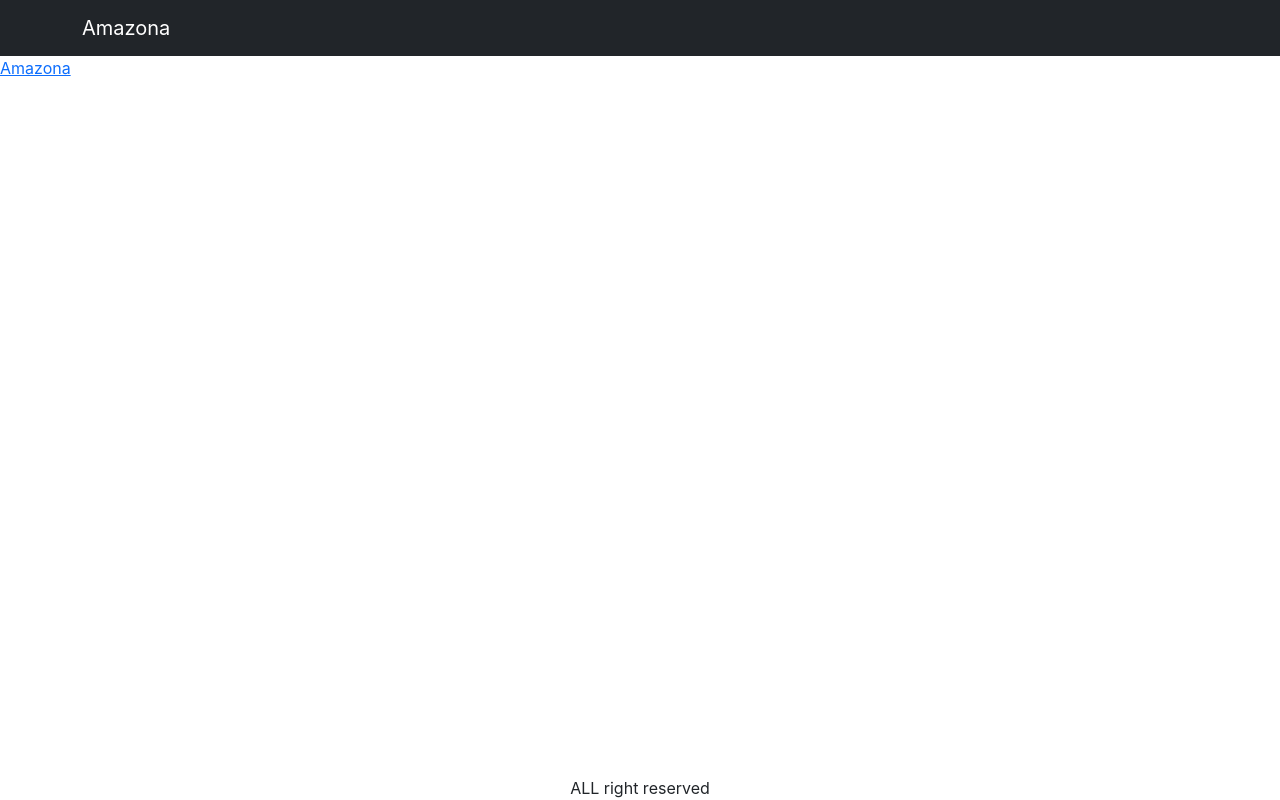
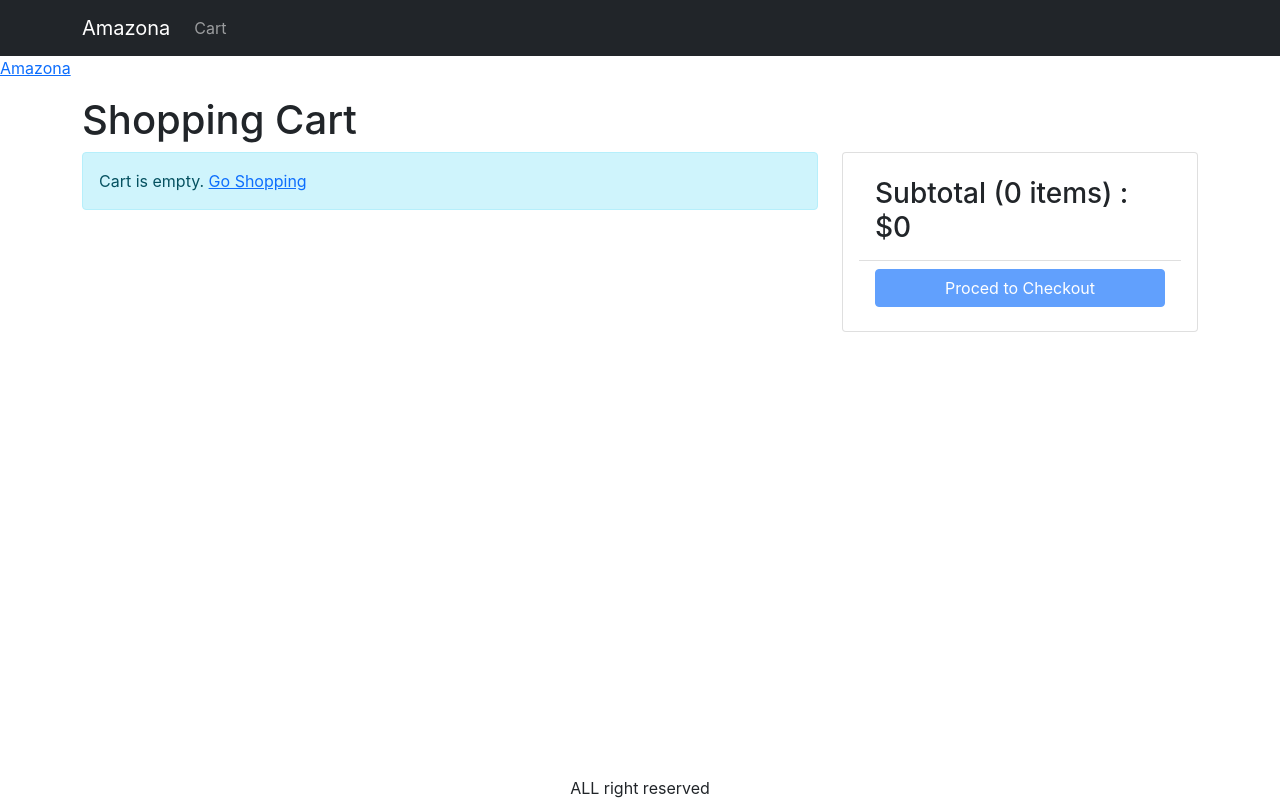
Before and after one commit to MrSix13/a, a React (Create React App) app in the folder frontend/: page /cart in a window 1280 px wide. Built offline with nearby package versions, Linux system fonts and the light colour scheme.

Commit message:
cart ending

```diff
--- a/frontend/public/index.html
+++ b/frontend/public/index.html
@@ -1,5 +1,5 @@
 <!DOCTYPE html>
-<html lang="en">
+<html lang="es">
   <head>
     <meta charset="utf-8" />
     <link rel="icon" href="%PUBLIC_URL%/favicon.ico" />
--- a/frontend/src/App.js
+++ b/frontend/src/App.js
@@ -1,11 +1,19 @@
 import {BrowserRouter, Link, Route, Routes} from 'react-router-dom';
+import { useContext } from 'react';
 import HomeScreen from './screens/HomeScreen';
 import ProductScreen from './screens/ProductScreen';
 import Navbar from 'react-bootstrap/Navbar';
+import Nav from 'react-bootstrap/Nav';
 import Container from 'react-bootstrap/Container';
 import {LinkContainer} from 'react-router-bootstrap';
+import Badge from 'react-bootstrap/esm/Badge';
+import { Store } from './store';
+import CartScreen from './screens/CartScreen';
 
 function App() {
+  const {state} = useContext(Store);
+  const {cart} = state;
+
   return (
     <BrowserRouter>
       <div className="d-flex flex-column site-container">
@@ -15,6 +23,16 @@ function App() {
               <LinkContainer to="/">
                 <Navbar.Brand>Amazona</Navbar.Brand>
               </LinkContainer>
+              <Nav className="me-auto">
+                <Link to="/cart" className='nav-link'>
+                Cart
+                {cart.cartItems.length > 0 && (
+                  <Badge pill bg="danger">
+                    {cart.cartItems.reduce((a,c)=> a+c.quantity, 0)}
+                  </Badge>
+                )}
+                </Link>
+              </Nav>
             </Container>
           </Navbar>
           <Link to="/">Amazona</Link>
@@ -23,6 +41,7 @@ function App() {
         <main>
           <Container className='mt-3'>
             <Routes>
+              <Route path="/cart" element={<CartScreen/>}/>
               <Route path="/product/:slug" element={<ProductScreen/>}/>
               <Route path="/" element={<HomeScreen/>}/>
             </Routes>
--- a/frontend/src/components/Product.js
+++ b/frontend/src/components/Product.js
@@ -1,10 +1,31 @@
+import { useContext } from 'react';
+import { Link } from 'react-router-dom';
+import axios from 'axios';
+import { Store } from '../store';
 import Card from 'react-bootstrap/Card';
 import Button from 'react-bootstrap/Button';
-import { Link } from 'react-router-dom';
 import Rating from './Rating';
 
 function Product(props){
     const {product} = props;
+    const {state, dispatch: ctxDispatch} = useContext(Store);
+    const {
+        cart: {cartItems}
+    } = state;
+    const addToCartHandler = async(item) =>{
+        const existItem = cartItems.find((x)=> x._id === product._id);
+        const quantity = existItem ? existItem.quantity + 1 : 1;
+        const {data} = await axios.get(`/api/products/${item._id}`)
+        if(data.countInStock < quantity){
+            window.alert('Sorry, Product is out of stock')
+            return;
+        }
+
+        ctxDispatch({
+            type:'CART_ADD_ITEM',
+            payload: {...item, quantity}
+        })
+    }
     return (
         <Card>
             <Link to={`/product/${product.slug}`}>
@@ -16,7 +37,11 @@ function Product(props){
                 </Link>
                 <Rating rating={product.rating} numReviews={product.numReviews}/>
                 <Card.Text><strong>${product.price}</strong></Card.Text>
-                <Button>Add to cart</Button>
+                {product.countInStock === 0
+                   ? <Button variant="light" disabled>Out of Stock</Button>
+                   : <Button onClick={()=> addToCartHandler(product)}>Add to cart</Button>
+                }
+
             </Card.Body>
         </Card>
     )
--- a/frontend/src/index.css
+++ b/frontend/src/index.css
@@ -42,3 +42,7 @@ main{
 .img-large{
   max-width: 100%;
 }
+
+.img-thumbnail{
+  height: 80px;
+}
--- /dev/null
+++ b/frontend/src/screens/CartScreen.js
@@ -0,0 +1,130 @@
+import {useContext} from 'react';
+import {Store} from '../store';
+import {Helmet} from 'react-helmet-async';
+import {Link, useNavigate} from 'react-router-dom';
+import Row from 'react-bootstrap/Row';
+import Col from 'react-bootstrap/Col';
+import Card from 'react-bootstrap/Card';
+import Button from 'react-bootstrap/Button';
+import ListGroup from 'react-bootstrap/ListGroup';
+import MessageBox from '../components/MessageBox';
+import axios from 'axios';
+
+
+export default function CartScreen(){
+    const navigate = useNavigate();
+    const {state,dispatch:ctxDispatch} = useContext(Store);
+    const {
+        cart:{cartItems},
+    } = state;
+
+    const updateCartHandler = async(item, quantity) =>{
+        const {data} = await axios.get(`/api/products/${item._id}`)
+        if(data.countInStock < quantity){
+            window.alert('Sorry, Product is out of stock')
+            return;
+        }
+
+        ctxDispatch({
+            type:'CART_ADD_ITEM',
+            payload: {...item, quantity}
+        })
+    }
+
+    const removeItemHandler = (item) =>{
+        ctxDispatch({type:'CART_REMOVE_ITEM', payload:item})
+    }
+
+    const checkoutHandler = ()=>{
+        navigate('/signin?redirect=/shipping')
+    }
+    return (
+        <div>
+            <Helmet>
+                <title>Shopping Cart</title>
+            </Helmet>
+            <h1>Shopping Cart</h1>
+            <Row>
+                <Col md={8}>
+                 {cartItems.length === 0 ? (
+                     <MessageBox>
+                         Cart is empty. <Link to="/">Go Shopping</Link>
+                     </MessageBox>
+                 ) :
+                 (
+                     <ListGroup>
+                         {cartItems.map((item)=>(
+                             <ListGroup.Item key={item._id}>
+                                 <Row className="align-items-center">
+                                     <Col md={4}>
+                                        <img
+                                         src={item.image}
+                                         alt={item.name}
+                                         className="img-fluid rounded img-thumbnail"
+                                        ></img>{' '}
+                                        <Link to={`/product/${item.slug}`}>{item.name}</Link>
+                                     </Col>
+                                     <Col md={3}>
+                                        <Button
+                                          variant="light"
+                                          onClick={()=>updateCartHandler(item, item.quantity - 1)}
+                                          disabled={item.quantity === 1}
+                                        >
+                                            <i className='fas fa-minus-circle'></i>
+                                        </Button> {' '}
+                                        <span>{item.quantity}</span>{' '}
+                                        <Button
+                                         variant="light"
+                                         onClick={()=>updateCartHandler(item, item.quantity +1)}
+                                         disabled={item.quantity === item.countInStock}>
+                                            <i className='fas fa-plus-circle'></i>
+                                        </Button> {' '}
+                                     </Col>
+                                     <Col md={3}>${item.price}</Col>
+                                     <Col>
+                                        <Button
+                                         variant="light"
+                                         onClick={()=>removeItemHandler(item)}
+                                        >
+                                            <i className='fas fa-trash'></i>
+                                        </Button>
+                                     </Col>
+                                 </Row>
+                             </ListGroup.Item>
+                         ))}
+                     </ListGroup>
+                 )}
+                </Col>
+                <Col md={4}>
+                    <Card>
+                        <Card.Body>
+                            <ListGroup variant="flush">
+                                <ListGroup.Item>
+                                    <h3>
+                                        Subtotal ({cartItems.reduce((a,c)=> a+c.quantity, 0)}{' '}
+                                        items) : $
+                                        {cartItems.reduce((a,c)=>a+c.price * c.quantity, 0)}
+                                    </h3>
+                                </ListGroup.Item>
+
+                                <ListGroup.Item>
+                                    <div className='d-grid'>
+                                        <Button
+                                         type="button"
+                                         variant="primary"
+                                         onClick={checkoutHandler}
+                                         disabled={cartItems.length === 0}
+                                        >
+                                        Proced to Checkout
+                                        </Button>
+                                    </div>
+                                </ListGroup.Item>
+
+                            </ListGroup>
+                        </Card.Body>
+                    </Card>
+                </Col>
+            </Row>
+        </div>
+    )
+}
--- a/frontend/src/screens/ProductScreen.js
+++ b/frontend/src/screens/ProductScreen.js
@@ -1,6 +1,6 @@
-import { useEffect, useReducer } from "react";
+import { useContext, useEffect, useReducer } from "react";
 import axios from "axios";
-import { useParams } from "react-router-dom";
+import { useParams,useNavigate } from "react-router-dom";
 import Row from 'react-bootstrap/Row';
 import Col from 'react-bootstrap/Col';
 import ListGroup from 'react-bootstrap/ListGroup';
@@ -12,6 +12,7 @@ import { Helmet } from "react-helmet-async";
 import LoadingBox from "../components/LoadingBox";
 import MessageBox from "../components/MessageBox";
 import { getError } from "../utils";
+import { Store } from "../store";
 
 const reducer = (state,action) =>{
     switch(action.type){
@@ -30,6 +31,7 @@ const reducer = (state,action) =>{
 
 function ProductScreen(){
     const params = useParams();
+    const navigate = useNavigate();
     const {slug} = params;
 
     const [{loading,error,product}, dispatch] = useReducer(reducer, {
@@ -52,6 +54,23 @@ function ProductScreen(){
         };
         fetchData();
     }, [slug]);
+
+    const {state, dispatch: ctxDispatch} = useContext(Store);
+    const {cart} = state;
+
+    const addToCartHandler = async() =>{
+        const existItem = cart.cartItems.find((x)=> x._id === product._id);
+        const quantity = existItem ? existItem.quantity + 1 : 1;
+        const {data} = await axios.get(`/api/products/${product._id}`);
+
+        if(data.countInStock < quantity){
+            window.alert('Sorry, product is out of stock');
+            return;
+        }
+
+        ctxDispatch({type:'CART_ADD_ITEM', payload:{...product,quantity}});
+        navigate('/cart')
+    }
 
     return (
         loading? (<div><LoadingBox/></div>)
@@ -114,7 +133,7 @@ function ProductScreen(){
                                     {product.countInStock > 0 && (
                                         <ListGroup.Item>
                                             <div className="d-grid">
-                                                <Button variant="primary">
+                                                <Button onClick={addToCartHandler} variant="primary">
                                                     Add to Cart
                                                 </Button>
                                             </div>
--- /dev/null
+++ b/frontend/src/store.js
@@ -0,0 +1,43 @@
+import {createContext, useReducer} from 'react';
+
+export const Store = createContext();
+
+const initialState = {
+    cart:{
+        cartItems: localStorage.getItem('cartItems')
+                ? JSON.parse(localStorage.getItem('cartItems'))
+                : []
+    }
+};
+
+function reducer(state,action){
+    switch(action.type){
+        case 'CART_ADD_ITEM':
+            const newItem = action.payload;
+            const existItem = state.cart.cartItems.find(
+                (item) => item._id === newItem._id
+            );
+            const cartItems = existItem
+             ? state.cart.cartItems.map((item)=>
+                item._id === existItem._id ? newItem : item
+             )
+             : [...state.cart.cartItems, newItem]
+             localStorage.setItem('cartItems',JSON.stringify(cartItems))
+            return{...state, cart:{...state.cart, cartItems}};
+        case 'CART_REMOVE_ITEM':{
+            const cartItems = state.cart.cartItems.filter(
+                (item) => item._id !== action.payload._id
+            );
+            return {...state,cart:{...state.cart, cartItems}}
+        }
+        default:
+            return state;
+    }
+}
+
+export function StoreProvider(props){
+    const [state,dispatch] = useReducer(reducer, initialState);
+    const value = {state,dispatch};
+
+    return <Store.Provider value={value}>{props.children}</Store.Provider>
+}
```
Also changed, not shown: frontend/src/index.js (+6 -3 lines), 2 other files (tests, documents, lock files or other folders).
